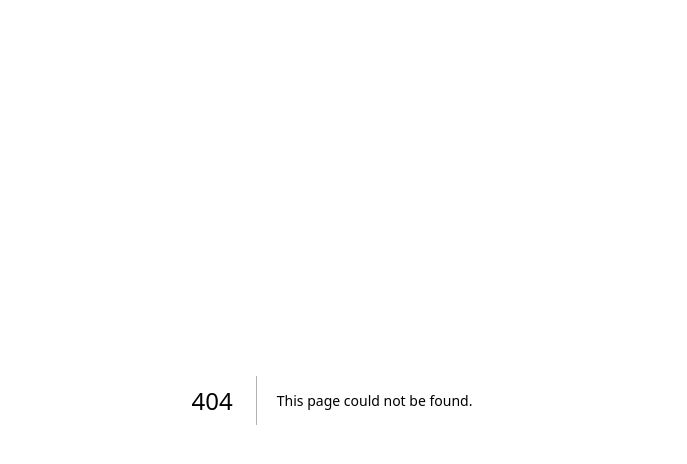
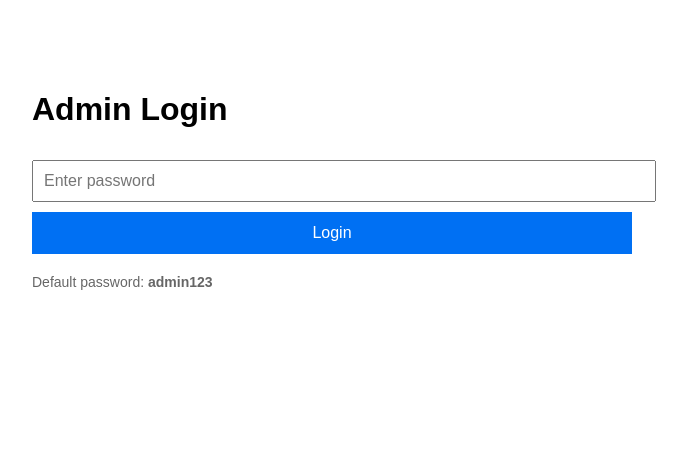
Before and after one commit to codinghub3473-lgtm/faq-template-saas, a Next.js app: page /admin in a window 1280 px wide. Before the commit this address had no page. Shown: the top 464 px of the page, without its empty margins (308-995 px from the left). Built offline with nearby package versions, Linux system fonts and the light colour scheme.

Commit message:
Create admin.js

```diff
--- /dev/null
+++ b/pages/admin.js
@@ -0,0 +1,128 @@
+import { useState, useEffect } from 'react';
+
+export default function AdminPage() {
+  const [isLoggedIn, setIsLoggedIn] = useState(false);
+  const [password, setPassword] = useState('');
+
+  // Simple password check
+  const handleLogin = () => {
+    if (password === 'admin123') { // Temporary password
+      setIsLoggedIn(true);
+      localStorage.setItem('adminLoggedIn', 'true');
+    } else {
+      alert('Wrong password!');
+    }
+  };
+
+  useEffect(() => {
+    // Check if already logged in
+    if (localStorage.getItem('adminLoggedIn') === 'true') {
+      setIsLoggedIn(true);
+    }
+  }, []);
+
+  const handleLogout = () => {
+    setIsLoggedIn(false);
+    localStorage.removeItem('adminLoggedIn');
+  };
+
+  if (!isLoggedIn) {
+    return (
+      <div style={styles.container}>
+        <h1>Admin Login</h1>
+        <input
+          type="password"
+          placeholder="Enter password"
+          value={password}
+          onChange={(e) => setPassword(e.target.value)}
+          style={styles.input}
+        />
+        <button onClick={handleLogin} style={styles.button}>
+          Login
+        </button>
+        <p style={styles.note}>
+          Default password: <strong>admin123</strong>
+        </p>
+      </div>
+    );
+  }
+
+  return (
+    <div style={styles.container}>
+      <h1>Admin Dashboard</h1>
+      <div style={styles.card}>
+        <h2>Welcome to Admin Panel</h2>
+        <p>Here you can manage your FAQ content.</p>
+
+        <div style={styles.links}>
+          <a href="/editor" style={styles.linkButton}>
+            Go to Editor
+          </a>
+          <a href="/api/faqs" style={styles.linkButton}>
+            View FAQs API
+          </a>
+        </div>
+
+        <button onClick={handleLogout} style={styles.logoutButton}>
+          Logout
+        </button>
+      </div>
+    </div>
+  );
+}
+
+// Simple styling
+const styles = {
+  container: {
+    maxWidth: '600px',
+    margin: '50px auto',
+    padding: '20px',
+    fontFamily: 'Arial, sans-serif',
+  },
+  input: {
+    width: '100%',
+    padding: '10px',
+    margin: '10px 0',
+    fontSize: '16px',
+  },
+  button: {
+    width: '100%',
+    padding: '12px',
+    backgroundColor: '#0070f3',
+    color: 'white',
+    border: 'none',
+    fontSize: '16px',
+    cursor: 'pointer',
+  },
+  logoutButton: {
+    padding: '10px 20px',
+    backgroundColor: '#f44336',
+    color: 'white',
+    border: 'none',
+    marginTop: '20px',
+    cursor: 'pointer',
+  },
+  card: {
+    backgroundColor: '#f5f5f5',
+    padding: '30px',
+    borderRadius: '10px',
+    marginTop: '20px',
+  },
+  links: {
+    marginTop: '20px',
+  },
+  linkButton: {
+    display: 'inline-block',
+    padding: '10px 20px',
+    backgroundColor: '#4CAF50',
+    color: 'white',
+    textDecoration: 'none',
+    marginRight: '10px',
+    borderRadius: '5px',
+  },
+  note: {
+    marginTop: '20px',
+    color: '#666',
+    fontSize: '14px',
+  }
+};
```
